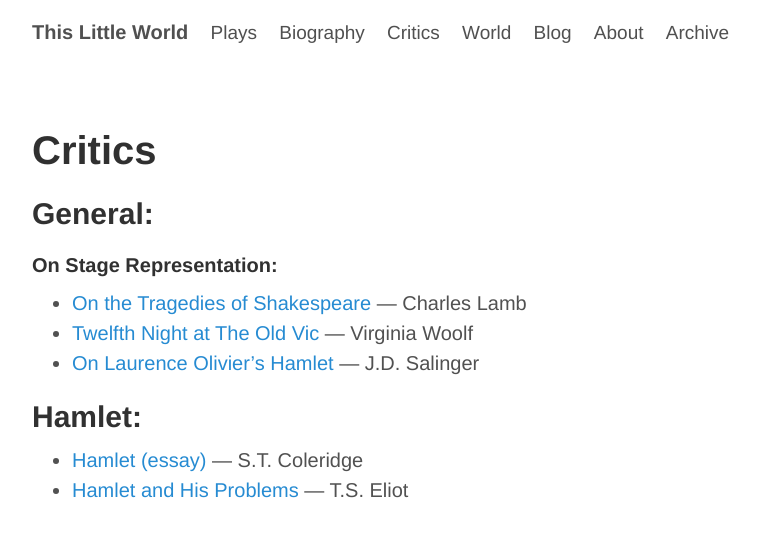
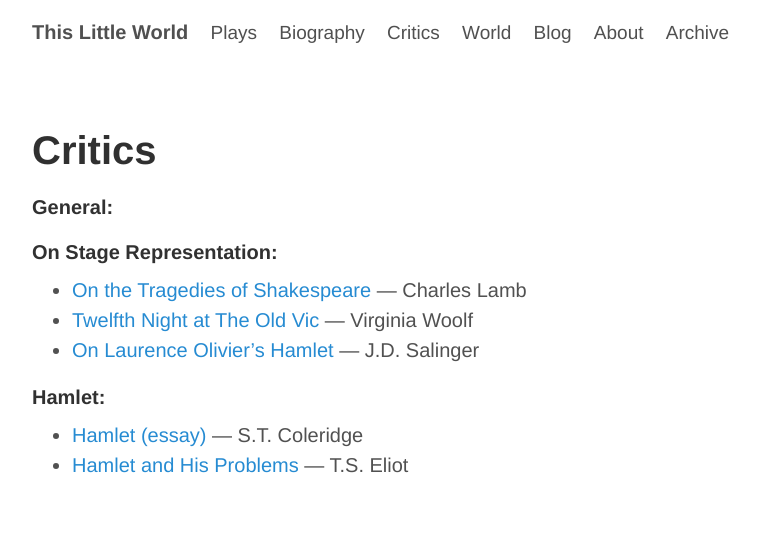
Before and after one commit to ThisLittleWorld/ThisLittleWorld.github.io, a Jekyll site: the page built from pages/critics.md, in a window 1280 px wide. Shown: the top 537 px of the page, without its empty margins (248-1008 px from the left). Built offline with Jekyll 4.4.1, drawn with Linux system fonts in a browser that asks for light colours; Markdown is read by kramdown in place of the engine named in the settings.

Commit message:
changed heading font size

```diff
--- a/pages/critics.md
+++ b/pages/critics.md
@@ -4,7 +4,7 @@ title: Critics
 permalink: "/critics/"
 ---
 
-## General:
+#### General:
 #### On Stage Representation:
 
 * [On the Tragedies of Shakespeare](/lamb.stage/) — Charles Lamb
@@ -13,7 +13,7 @@ permalink: "/critics/"
 
 
 
-##Hamlet:
+####Hamlet:
 
 * [Hamlet (essay)](/coleridge.hamlet.essay/) — S.T. Coleridge
 * [Hamlet and His Problems](/eliot.hamlet/) — T.S. Eliot
```
